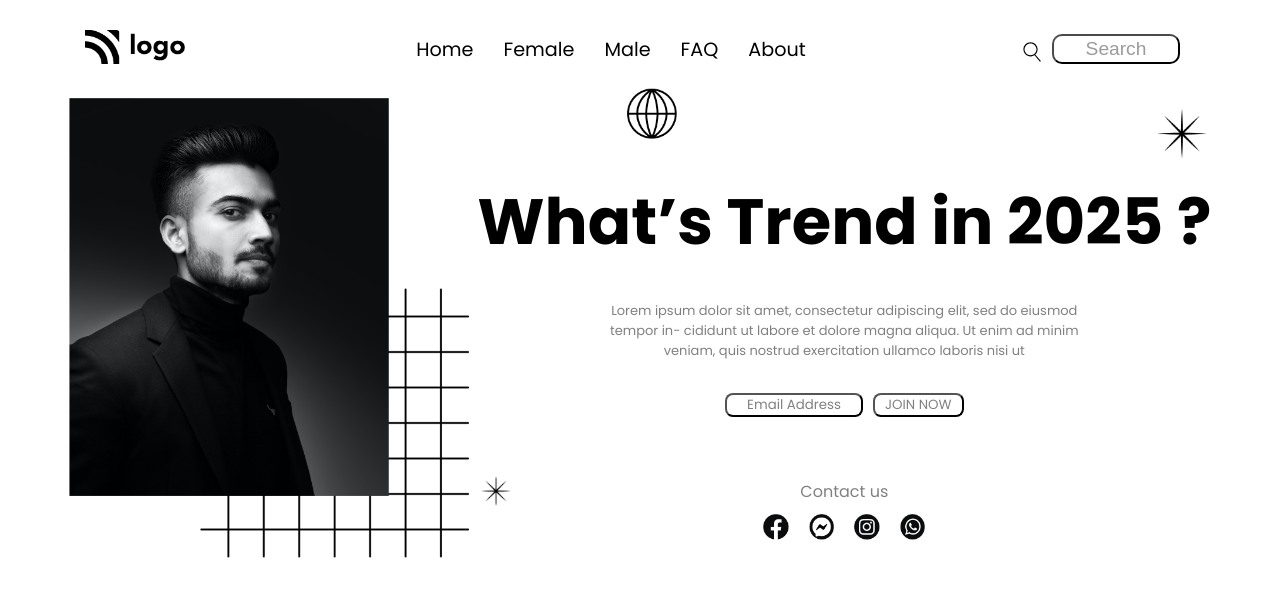
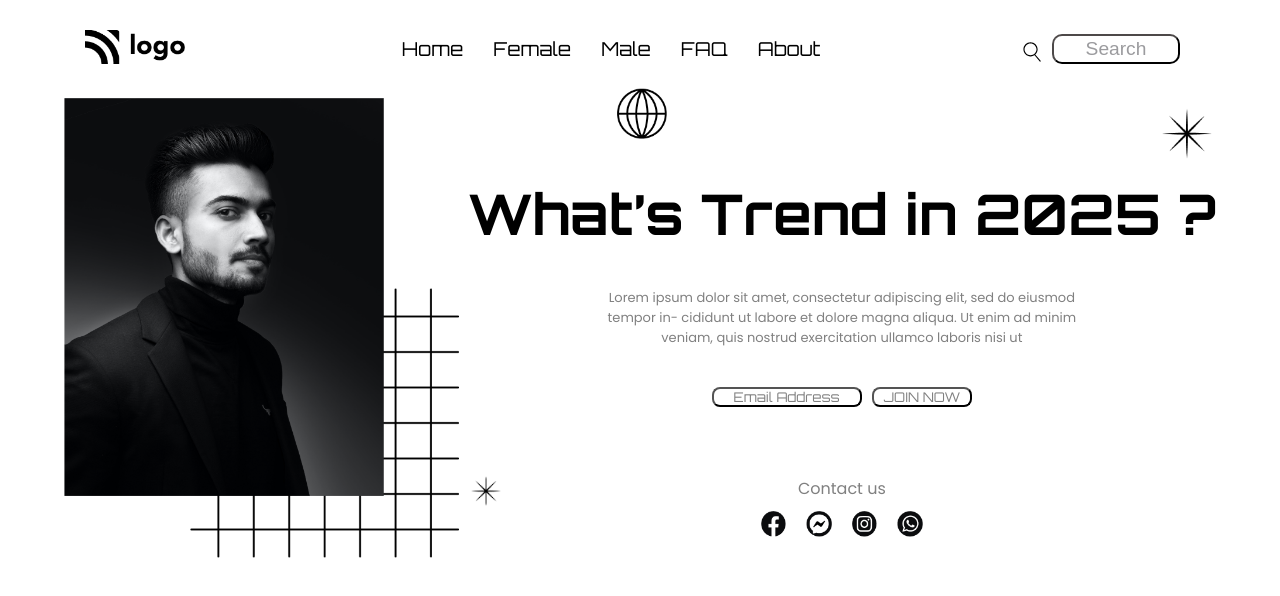
Before and after one commit to Shakya7/Street-Style-Landing-Page, a website: page index.html in a window 1280 px wide. Drawn offline with Linux system fonts and the light colour scheme.

Commit message:
font changed

```diff
--- a/style.css
+++ b/style.css
@@ -33,7 +33,7 @@
 }
 .list-item{
     font-size: larger;
-    font-family: "Poppins", sans-serif;
+    font-family: Orbitron, sans-serif;
     transition: all 0.1s ease-in-out;
 
 }
@@ -93,7 +93,7 @@
     width:21vw;
     position: absolute;
     top:190px;
-    left:170px;
+    left:160px;
 
 
 }
@@ -133,8 +133,8 @@
     width:30px;
 }
 .hero-heading{
-    font-size: 4rem;
-    font-family: "Poppins", sans-serif;
+    font-size: 3.5rem;
+    font-family: Orbitron, sans-serif;
 
 }
 .hero-description{
@@ -154,7 +154,7 @@
     background-color: #ffffff;
     border-color: black;
     width:auto;
-    font-family: "Poppins", sans-serif;
+    font-family: Orbitron, sans-serif;
     border-radius: 8px;
     color:#808080;
     transition: all 0.5s ease-in-out ;
```
